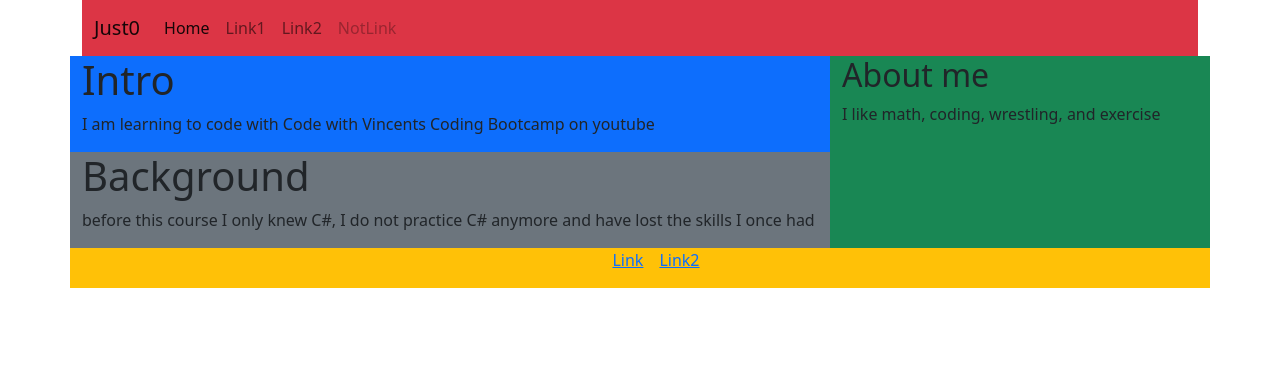
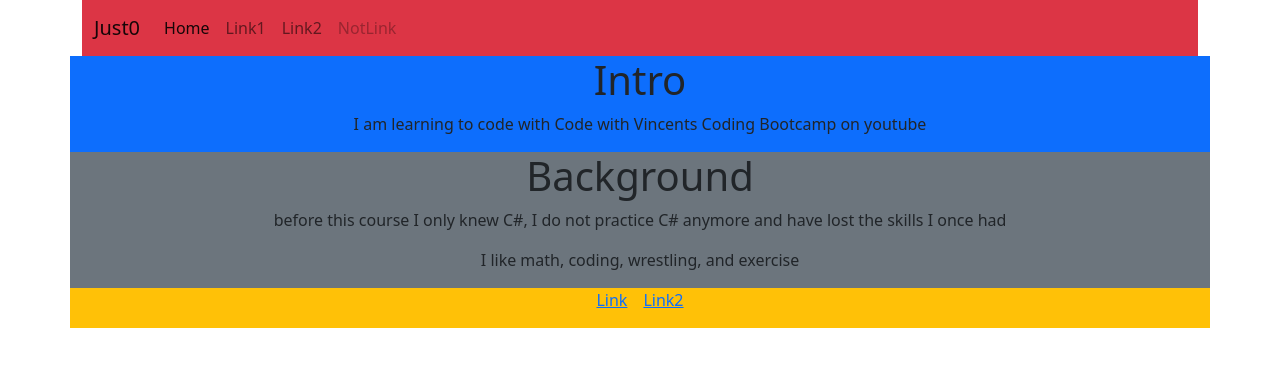
Before and after one commit to Jus-07/website101, a plain HTML site: page index.html in a window 1280 px wide. Drawn offline with nearby package versions, Linux system fonts and the light colour scheme.

Commit message:
update Intro & Desc, remove side bar.

```diff
--- a/index.html
+++ b/index.html
@@ -10,7 +10,7 @@
 </head>
 
 <body>
-  <div class="container text-start">
+  <div class="container text-center">
     <nav class="navbar navbar-expand-lg bg-danger">
       <div class="container-fluid">
         <a class="navbar-brand" href="#">Just0</a>
@@ -36,42 +36,25 @@
       </div>
     </nav>
 
-    <div class="row">
-      <div class="col-md-8 col-sm-12">
-
-        <div class="row">
-          <div class="col bg-primary">
+      <div class="row bg-primary">
         <h1>Intro</h1>
         <p> I am learning to code with Code with Vincents Coding Bootcamp on youtube</p>
       </div>
+
+      <div class="row bg-secondary">
+        <h1> Background </h1>
+        <p> before this course I only knew C#, I do not practice C# anymore and have lost the skills I once had </p>
+        <p> I like math, coding, wrestling, and exercise </p>
       </div>
 
-        <div class="row">
-          <div class="col bg-secondary">
-            <h1> Background </h1>
-            <p> before this course I only knew C#, I do not practice C# anymore and have lost the skills I once had </p>
-          </div>
-        </div>
-      </div>
 
-      <div class="col-md-4 col-sm-12 bg-success">
-        <h2>About me</h2>
-        <p>I like math, coding, wrestling, and exercise</p>
-      </div>
-    </div>
-
-    <div class="row">
-      <div class="col bg-warning">
+    <div class="row bg-warning">
       <ul class="d-flex flex-row gap-3 justify-content-center">
           <li class="listItem"><a href="#">Link</a></li>
           <li class="listItem"><a href="#">Link2</a></li>
       </ul>
     </div>
-    </div>
 
-    <div class="row">
-
-    </div>
    </div>
 
     <script src="script.js"></script>
```
Lines whose indentation alone changed are shown as unchanged.
